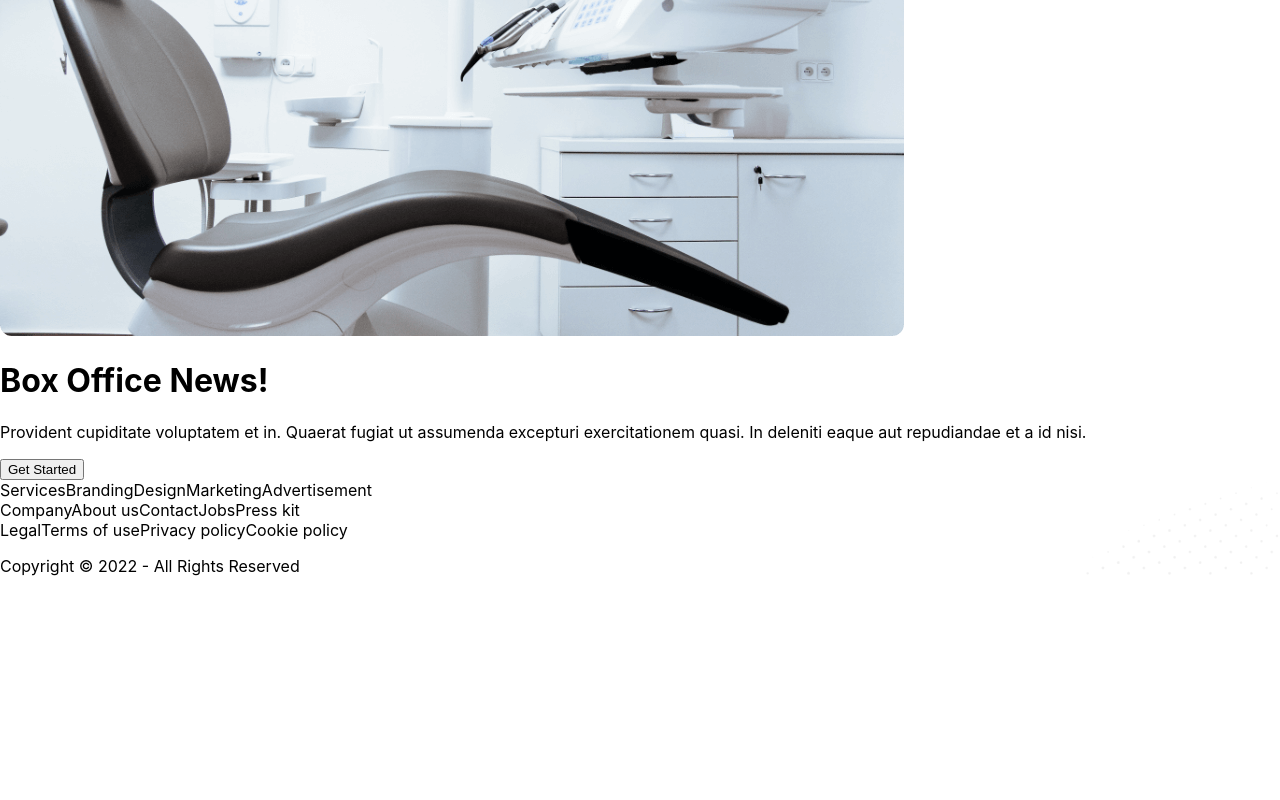
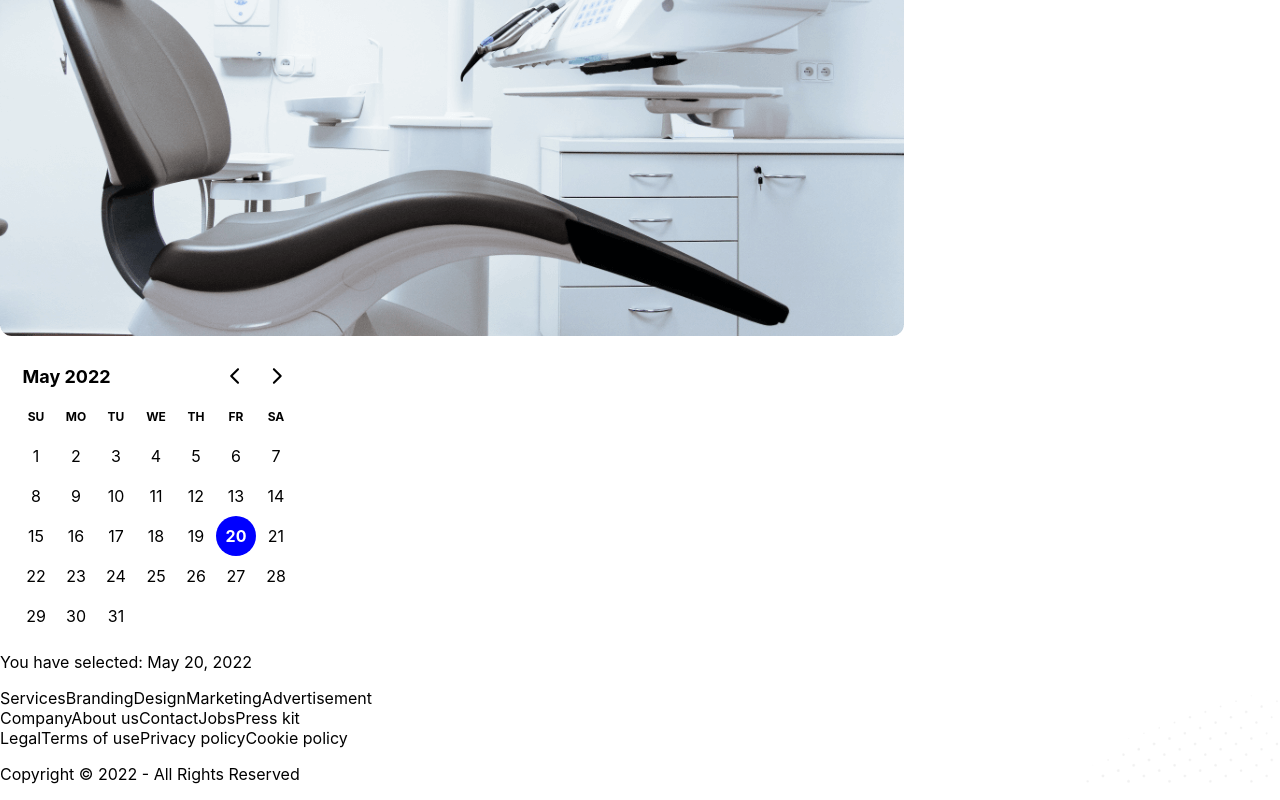
Before and after one commit to n00bNn00b/doctors-portal, a React (Create React App) app: page /appointment in a window 1280 px wide. Shown: the part 1813-2613 px from the top of the page. Before the commit the page ends 2405 px from the top, so only its background shows below. Built offline with nearby package versions, Linux system fonts and the light colour scheme.

Commit message:
day picker has been added

```diff
--- a/src/Pages/Appointment/AppointmentBanner.jsx
+++ b/src/Pages/Appointment/AppointmentBanner.jsx
@@ -1,7 +1,11 @@
-import React from "react";
+import React, { useState } from "react";
 import chair from "../../assets/images/chair.png";
+import { DayPicker } from "react-day-picker";
+import "react-day-picker/dist/style.css";
+import { format } from "date-fns";
 
 const AppointmentBanner = () => {
+  const [date, setDate] = useState(new Date());
   return (
     <div className="hero min-h-screen">
       <div className="hero-content flex-col lg:flex-row-reverse">
@@ -11,14 +15,9 @@
           alt="Dentist Chair"
         />
         <div>
-          <h1 className="text-5xl font-bold">Box Office News!</h1>
-          <p className="py-6">
-            Provident cupiditate voluptatem et in. Quaerat fugiat ut assumenda
-            excepturi exercitationem quasi. In deleniti eaque aut repudiandae et
-            a id nisi.
-          </p>
-          <button className="btn btn-primary">Get Started</button>
+          <DayPicker mode="single" selected={date} onSelect={setDate} />
         </div>
+        <p>You have selected: {format(date, "PP")} </p>
       </div>
     </div>
   );
```
